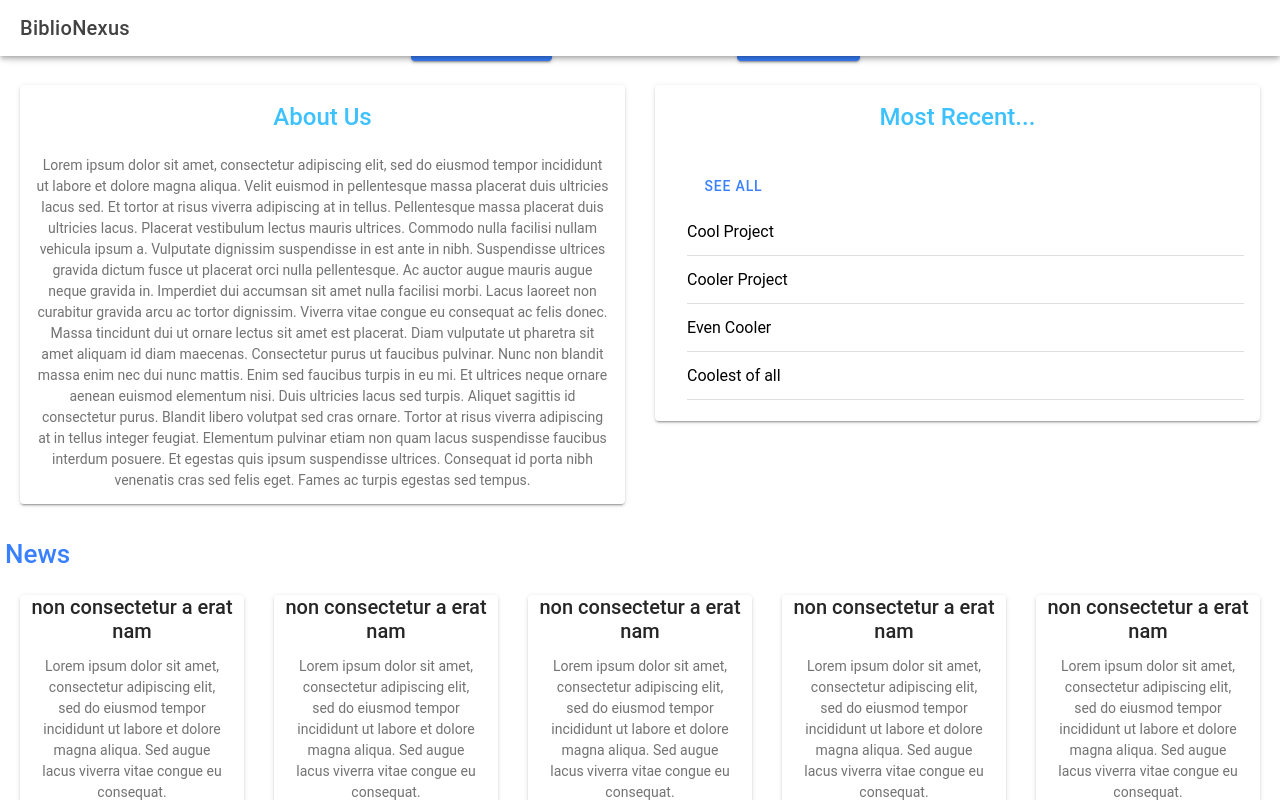
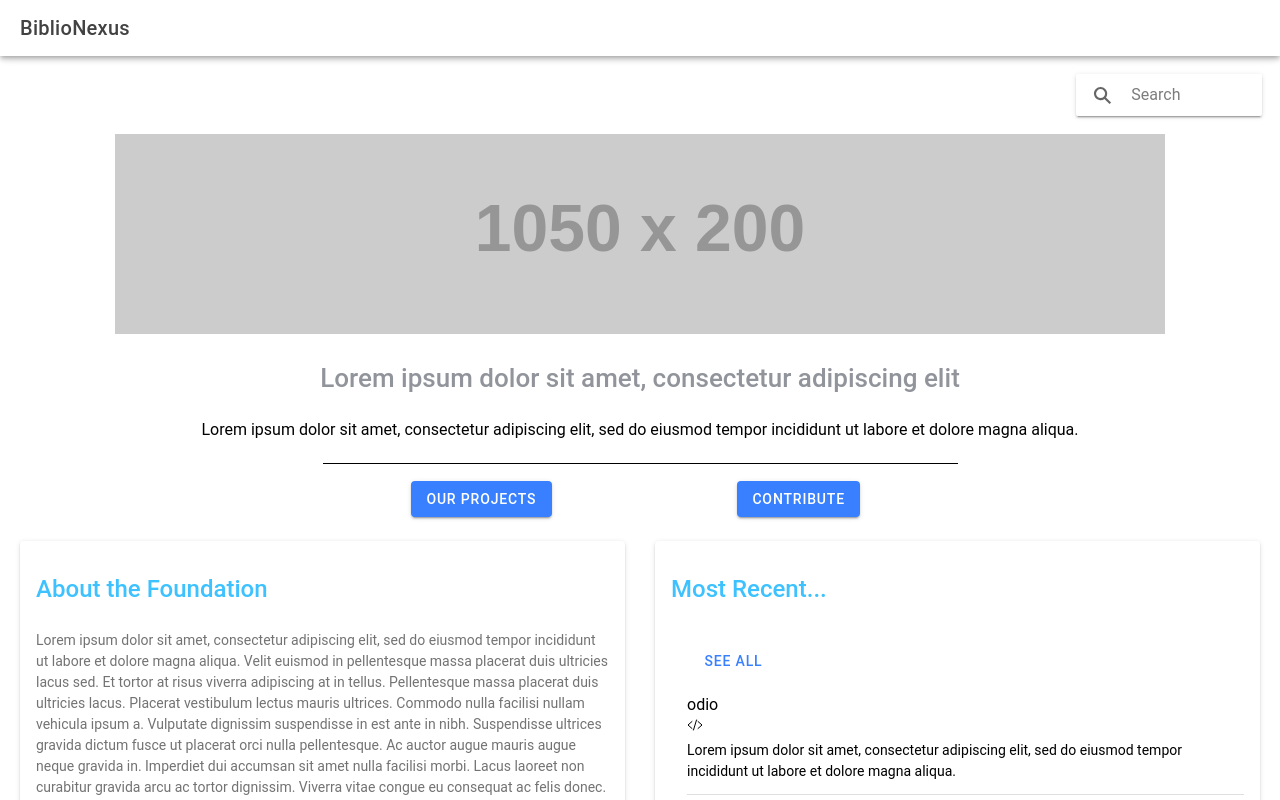
Before and after one commit to etenlab/bnf-website, a React (Vite) app: page /home in a window 1280 px wide. Built offline with nearby package versions, Linux system fonts and the light colour scheme.

Commit message:
redo some of the styling, add a little more content, and use a fake image for the top of the page

```diff
--- a/src/components/home/ExploreContainer.css
+++ b/src/components/home/ExploreContainer.css
@@ -20,6 +20,15 @@
   margin: 0;
 }
 
+#centered {
+  text-align: center;
+}
+
+#cardtitle {
+  padding: 10;
+  margin-left: 10;
+}
+
 #container a {
   text-decoration: none;
 }
--- a/src/components/home/ExploreContainer.tsx
+++ b/src/components/home/ExploreContainer.tsx
@@ -1,46 +1,47 @@
-import { IonButton, IonCard, IonCardContent, IonCardTitle, IonCol, IonGrid, IonItem, IonLabel, IonList, IonListHeader, IonRow, IonSearchbar, IonText } from '@ionic/react';
+import { IonButton, IonCard, IonCardContent, IonCardHeader, IonCardTitle, IonCol, IonGrid, IonIcon, IonItem, IonLabel, IonList, IonListHeader, IonRow, IonSearchbar, IonText } from '@ionic/react';
 import './ExploreContainer.css';
-import { about } from '../strings';
+import { about, companyShortDesc, companySlogan, projects } from '../strings';
 
 interface ContainerProps { }
 
 const MainContainer: React.FC<ContainerProps> = () => {
   return (
-    <div id="container">
       <IonGrid>
         <IonRow><IonCol offset='10'><IonSearchbar/></IonCol></IonRow>
+        <div id='centered'><IonRow>
+          <IonCol><IonText color="primary"><img src="https://fakeimg.pl/1050x200/?text=BiblioNexus" /></IonText></IonCol>
+        </IonRow></div>
+        <div id='centered'>
         <IonRow>
-          <IonCol><IonText color="primary"><h1>We are BiblioNexus!</h1></IonText></IonCol>
+          <IonCol style={{ padding: 0}}><IonText color="medium"><h1>{companySlogan}</h1></IonText></IonCol>
         </IonRow>
+        <IonRow>
+          <IonCol style={{ padding: 0 }}><p>{companyShortDesc}</p></IonCol>
+        </IonRow>
+        <hr style={{ height: '1px', width: '50%', background: "black" }} />
         <IonRow>
           <IonCol offset='2'><IonButton>Our Projects</IonButton></IonCol>
           <IonCol pull='2'><IonButton>Contribute</IonButton></IonCol>
         </IonRow>
+        </div>
         <IonRow>
           <IonCol>
             <IonCard>
-              <IonCardTitle><IonText color="secondary"><h2>About Us</h2></IonText></IonCardTitle>
+              <IonCardHeader><IonCardTitle><IonText color="secondary"><h2>About the Foundation</h2></IonText></IonCardTitle></IonCardHeader>
               <IonCardContent>{about}</IonCardContent>
             </IonCard>
           </IonCol>
           <IonCol>
             <IonCard>
-              <IonCardTitle><IonText color="secondary"><h2>Most Recent...</h2></IonText></IonCardTitle>
+              <IonCardHeader><IonCardTitle><IonText color="secondary"><h2>Most Recent...</h2></IonText></IonCardTitle></IonCardHeader>
               <IonCardContent>
                 <IonList>
                   <IonListHeader><IonButton>See All</IonButton></IonListHeader>
-                  <IonItem>
-                    <IonLabel>Cool Project</IonLabel>
-                  </IonItem>
-                  <IonItem>
-                    <IonLabel>Cooler Project</IonLabel>
-                  </IonItem>
-                  <IonItem>
-                    <IonLabel>Even Cooler</IonLabel>
-                  </IonItem>
-                  <IonItem>
-                    <IonLabel>Coolest of all</IonLabel>
-                  </IonItem>
+                  {projects.map((project) => (
+                    <IonItem key={project.name}>
+                      <IonLabel><h2>{project.name}</h2><IonIcon icon="code-slash-outline" /><p>{project.description}</p></IonLabel>
+                    </IonItem>
+                  ))}
                 </IonList>
               </IonCardContent>
             </IonCard>
@@ -57,7 +58,6 @@ const MainContainer: React.FC<ContainerProps> = () => {
           <IonCol><IonCard><IonCardTitle>non consectetur a erat nam</IonCardTitle><IonCardContent>Lorem ipsum dolor sit amet, consectetur adipiscing elit, sed do eiusmod tempor incididunt ut labore et dolore magna aliqua. Sed augue lacus viverra vitae congue eu consequat.</IonCardContent></IonCard></IonCol>
         </IonRow>
       </IonGrid>
-    </div>
   );
 };
 
--- a/src/components/strings.ts
+++ b/src/components/strings.ts
@@ -1,3 +1,30 @@
 export const about = `Lorem ipsum dolor sit amet, consectetur adipiscing elit, sed do eiusmod tempor incididunt ut labore et dolore magna aliqua. Velit euismod in pellentesque massa placerat duis ultricies lacus sed. Et tortor at risus viverra adipiscing at in tellus. Pellentesque massa placerat duis ultricies lacus. Placerat vestibulum lectus mauris ultrices. Commodo nulla facilisi nullam vehicula ipsum a. Vulputate dignissim suspendisse in est ante in nibh. Suspendisse ultrices gravida dictum fusce ut placerat orci nulla pellentesque. Ac auctor augue mauris augue neque gravida in. Imperdiet dui accumsan sit amet nulla facilisi morbi. Lacus laoreet non curabitur gravida arcu ac tortor dignissim. Viverra vitae congue eu consequat ac felis donec. Massa tincidunt dui ut ornare lectus sit amet est placerat.
 Diam vulputate ut pharetra sit amet aliquam id diam maecenas. Consectetur purus ut faucibus pulvinar. Nunc non blandit massa enim nec dui nunc mattis. Enim sed faucibus turpis in eu mi. Et ultrices neque ornare aenean euismod elementum nisi. Duis ultricies lacus sed turpis. Aliquet sagittis id consectetur purus. Blandit libero volutpat sed cras ornare. Tortor at risus viverra adipiscing at in tellus integer feugiat. Elementum pulvinar etiam non quam lacus suspendisse faucibus interdum posuere. Et egestas quis ipsum suspendisse ultrices. Consequat id porta nibh venenatis cras sed felis eget. Fames ac turpis egestas sed tempus.
 `
+
+export const companySlogan = 'Lorem ipsum dolor sit amet, consectetur adipiscing elit'
+export const companyShortDesc = 'Lorem ipsum dolor sit amet, consectetur adipiscing elit, sed do eiusmod tempor incididunt ut labore et dolore magna aliqua.'
+
+export const projects = [
+    {
+     name: "odio",
+     sourceCodeLink: "",
+     demoLink: "",
+     contact: "nothing@nobody.com",
+     description: "Lorem ipsum dolor sit amet, consectetur adipiscing elit, sed do eiusmod tempor incididunt ut labore et dolore magna aliqua."
+    },
+    {
+        name: "mi",
+        sourceCodeLink: "",
+        demoLink: "",
+        contact: "nothing@nobody.com",
+        description: "Lorem ipsum dolor sit amet, consectetur adipiscing elit, sed do eiusmod tempor incididunt ut labore et dolore magna aliqua."
+    },
+    {
+        name: "asdf",
+        sourceCodeLink: "",
+        demoLink: "",
+        contact: "nothing@nobody.com",
+        description: "Lorem ipsum dolor sit amet, consectetur adipiscing elit, sed do eiusmod tempor incididunt ut labore et dolore magna aliqua."
+    },
+]
```
